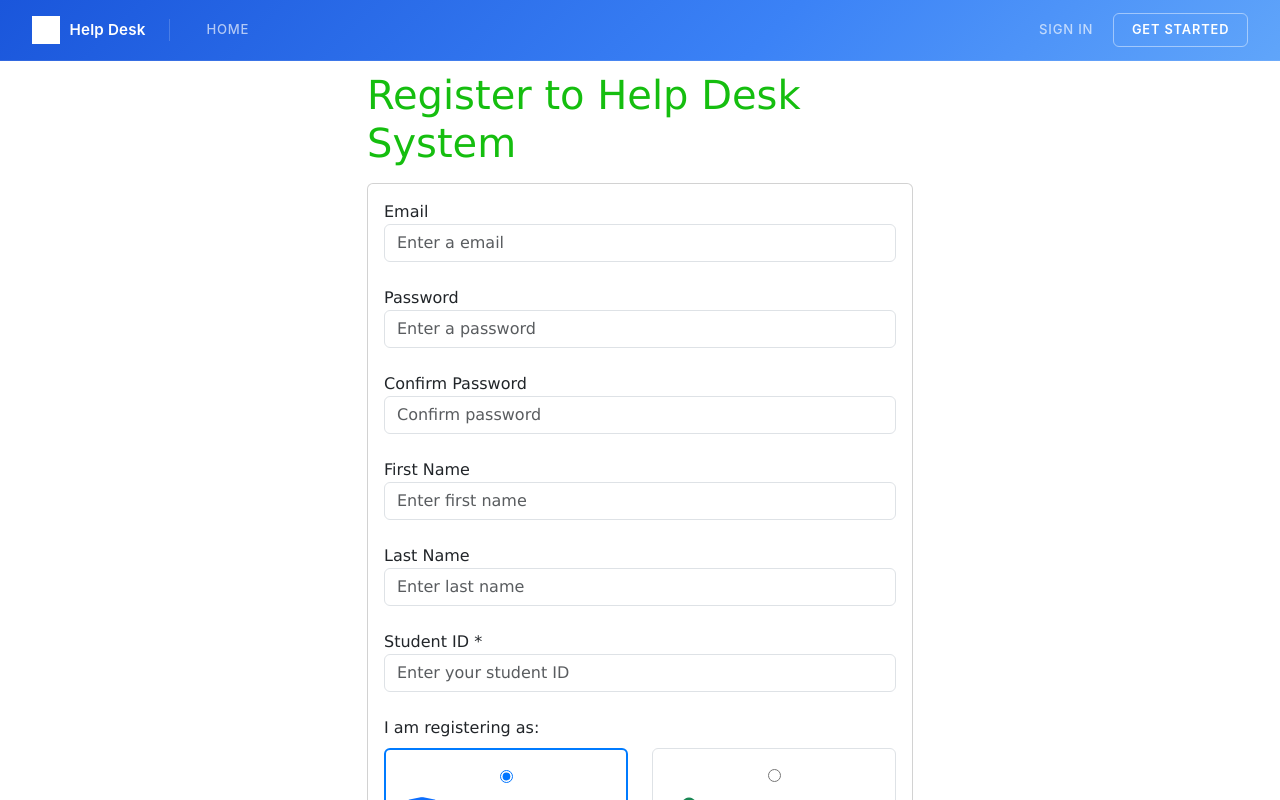
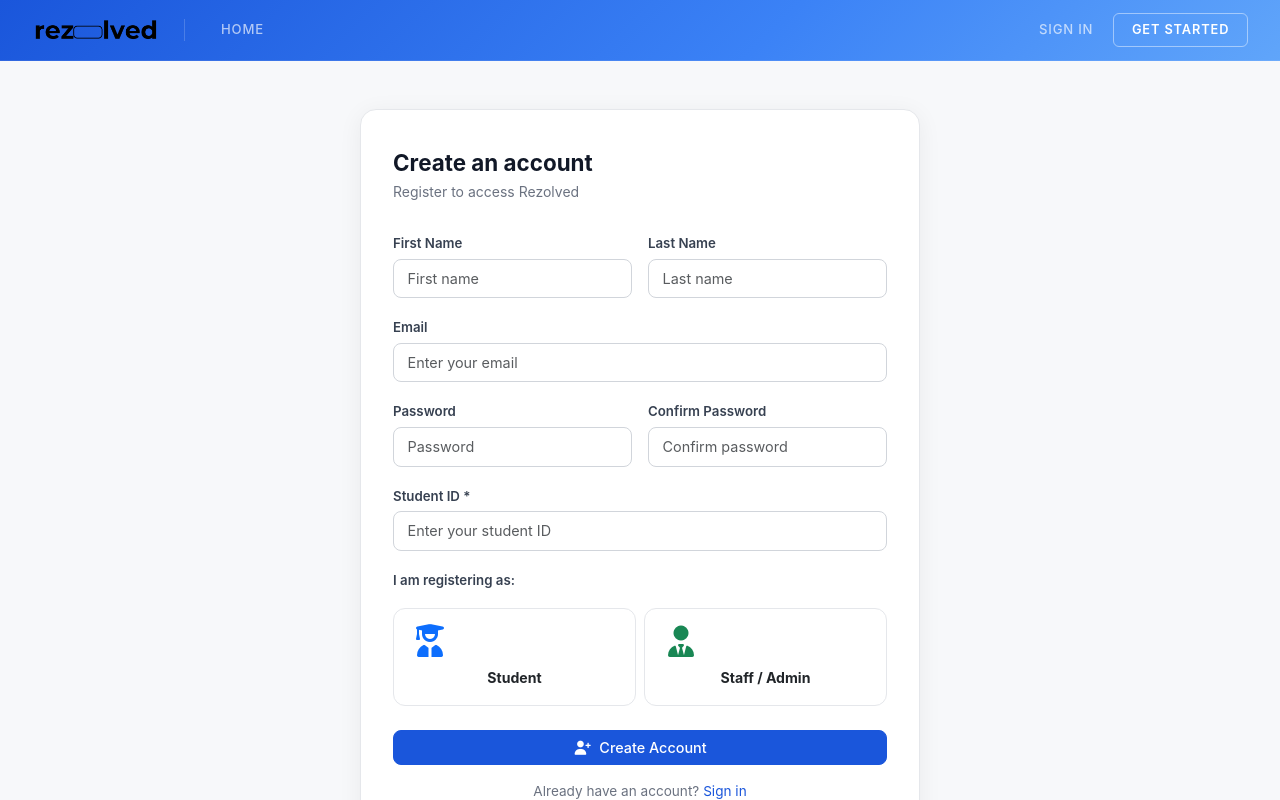
Before and after one commit to Zuck7/Rezolved, a React (Vite) app: page /users/signup in a window 1280 px wide. Shown: the top 800 px of the page. Built offline with nearby package versions, Linux system fonts and the light colour scheme.

Commit message:
UI updated

```diff
--- a/index.html
+++ b/index.html
@@ -2,9 +2,9 @@
 <html lang="en">
   <head>
     <meta charset="UTF-8" />
-    <link rel="icon" type="image/svg+xml" href="/src/assets/logo.svg" />
+    <link rel="icon" type="image/png" href="/src/assets/rezolved.png" />
     <meta name="viewport" content="width=device-width, initial-scale=1.0" />
-    <title>LeadGlobe</title>
+    <title>Rezolved</title>
   </head>
   <body>
     <div id="root"></div>
--- a/src/App.css
+++ b/src/App.css
@@ -353,10 +353,9 @@
 }
 .hd-nav-brand:hover { color: #93c5fd; text-decoration: none; }
 .hd-nav-logo {
-  height: 28px;
+  height: 64px;
   width: auto;
   object-fit: contain;
-  filter: brightness(0) invert(1);
 }
 
 /* Vertical divider */
@@ -523,3 +522,210 @@
   .hd-nav-divider { display: none; }
   .hd-nav-toggler { display: block; }
 }
+
+/* ── Inner page shared styles ──────────────────────────────── */
+
+/* Auth pages — centered card layout */
+.hd-auth-page {
+  min-height: 100vh;
+  background: #f7f8fa;
+  font-family: 'Inter', system-ui, -apple-system, sans-serif;
+  display: flex;
+  align-items: center;
+  justify-content: center;
+  padding: 2rem 1rem;
+}
+.hd-auth-card {
+  background: #fff;
+  border: 1px solid #e5e7eb;
+  border-radius: 16px;
+  padding: 2.5rem 2rem;
+  width: 100%;
+  max-width: 480px;
+  box-shadow: 0 4px 24px rgba(0,0,0,0.06);
+}
+.hd-auth-title {
+  font-size: 1.4rem;
+  font-weight: 700;
+  color: #111827;
+  margin-bottom: 0.25rem;
+}
+.hd-auth-sub {
+  font-size: 0.875rem;
+  color: #6b7280;
+  margin-bottom: 1.75rem;
+}
+.hd-auth-link {
+  font-size: 0.85rem;
+  color: #1a56db;
+  text-decoration: none;
+}
+.hd-auth-link:hover { text-decoration: underline; }
+
+/* Inner page (dashboard, tickets) */
+.hd-inner-page {
+  min-height: 100vh;
+  background: #f7f8fa;
+  font-family: 'Inter', system-ui, -apple-system, sans-serif;
+  padding: 2rem 1.5rem 4rem;
+}
+.hd-inner-content {
+  max-width: 1200px;
+  margin: 0 auto;
+}
+
+/* Page header */
+.hd-page-header {
+  display: flex;
+  align-items: flex-start;
+  justify-content: space-between;
+  flex-wrap: wrap;
+  gap: 1rem;
+  margin-bottom: 2rem;
+  padding-bottom: 1.25rem;
+  border-bottom: 1px solid #e5e7eb;
+}
+.hd-page-title {
+  font-size: 1.4rem;
+  font-weight: 700;
+  color: #111827;
+  margin: 0 0 0.2rem;
+}
+.hd-page-sub {
+  font-size: 0.875rem;
+  color: #6b7280;
+  margin: 0;
+}
+
+/* Override Bootstrap cards inside inner pages to match design */
+.hd-inner-page .card,
+.hd-auth-card .card {
+  border: 1px solid #e5e7eb !important;
+  border-radius: 12px !important;
+  box-shadow: none;
+}
+.hd-inner-page .card-header,
+.hd-auth-card .card-header {
+  background: #f9fafb !important;
+  border-bottom: 1px solid #e5e7eb !important;
+  border-radius: 12px 12px 0 0 !important;
+  padding: 0.85rem 1.25rem !important;
+  font-weight: 600;
+  color: #111827;
+  font-size: 0.9rem;
+}
+.hd-inner-page .card-body {
+  padding: 1.25rem;
+}
+.hd-inner-page .card:hover {
+  box-shadow: 0 4px 16px rgba(0,0,0,0.07);
+}
+
+/* Form controls */
+.hd-inner-page .form-control,
+.hd-inner-page .form-select,
+.hd-auth-card .form-control,
+.hd-auth-card .form-select {
+  border: 1px solid #d1d5db;
+  border-radius: 8px;
+  font-size: 0.9rem;
+  color: #111827;
+  padding: 0.5rem 0.85rem;
+  transition: border-color 0.15s, box-shadow 0.15s;
+}
+.hd-inner-page .form-control:focus,
+.hd-inner-page .form-select:focus,
+.hd-auth-card .form-control:focus,
+.hd-auth-card .form-select:focus {
+  border-color: #3b82f6;
+  box-shadow: 0 0 0 3px rgba(59,130,246,0.12);
+  outline: none;
+}
+.hd-inner-page label,
+.hd-auth-card label {
+  font-size: 0.83rem;
+  font-weight: 600;
+  color: #374151;
+  margin-bottom: 0.3rem;
+}
+
+/* Buttons inside inner pages */
+.hd-inner-page .btn-primary,
+.hd-auth-card .btn-primary {
+  background: #1a56db;
+  border-color: #1a56db;
+  border-radius: 8px;
+  font-weight: 500;
+  font-size: 0.9rem;
+}
+.hd-inner-page .btn-primary:hover,
+.hd-auth-card .btn-primary:hover {
+  background: #1648c0;
+  border-color: #1648c0;
+}
+.hd-inner-page .btn-outline-secondary,
+.hd-inner-page .btn-outline-primary,
+.hd-inner-page .btn-outline-warning,
+.hd-inner-page .btn-outline-danger,
+.hd-inner-page .btn-outline-info {
+  border-radius: 8px;
+  font-size: 0.85rem;
+}
+.hd-inner-page .btn-warning,
+.hd-auth-card .btn-warning {
+  border-radius: 8px;
+  font-size: 0.9rem;
+}
+
+/* Table */
+.hd-inner-page .table {
+  font-size: 0.875rem;
+  color: #111827;
+  border-collapse: separate;
+  border-spacing: 0;
+}
+.hd-inner-page .table thead th {
+  background: #f1f4f9 !important;
+  color: #374151 !important;
+  font-weight: 600;
+  font-size: 0.78rem;
+  text-transform: uppercase;
+  letter-spacing: 0.05em;
+  border-bottom: 1px solid #e5e7eb !important;
+  padding: 0.75rem 1rem;
+}
+.hd-inner-page .table tbody tr {
+  transition: background 0.12s;
+}
+.hd-inner-page .table tbody tr:hover {
+  background: #f7f8fb;
+}
+.hd-inner-page .table tbody td {
+  border-bottom: 1px solid #f0f1f3;
+  vertical-align: middle;
+  padding: 0.7rem 1rem;
+}
+.hd-inner-page .table-responsive {
+  border: 1px solid #e5e7eb;
+  border-radius: 12px;
+  overflow: hidden;
+}
+
+/* Alerts */
+.hd-inner-page .alert,
+.hd-auth-card .alert {
+  border-radius: 10px;
+  font-size: 0.88rem;
+}
+
+/* Spinner */
+.hd-spinner {
+  display: flex;
+  flex-direction: column;
+  align-items: center;
+  justify-content: center;
+  padding: 4rem 2rem;
+  color: #6b7280;
+  font-size: 0.9rem;
+  gap: 0.75rem;
+}
--- a/src/components/Home.jsx
+++ b/src/components/Home.jsx
@@ -27,7 +27,7 @@ function Home(){
             <section className="hd-hero">
                 <div className="hd-hero-inner">
                     <div className="hd-hero-badge">IT Support Portal</div>
-                    <h1 className="hd-hero-title">Help Desk System</h1>
+                    <h1 className="hd-hero-title">Rezolved</h1>
                     <p className="hd-hero-sub">Fast, simple ticket management for college IT support.</p>
                     {!isLoggedIn ? (
                         <div className="hd-hero-actions">
--- a/src/components/Layout.jsx
+++ b/src/components/Layout.jsx
@@ -1,5 +1,5 @@
 import { Link, useLocation } from 'react-router-dom';
-import image_logo from "../assets/logo.png"
+import image_logo from "../assets/rezolved.png"
 import { isAuthenticated, getEmail, getUserInfo, clearJWT } from './auth/auth-helper';
 
 function Layout() {
@@ -14,8 +14,7 @@ function Layout() {
 
                 {/* Brand */}
                 <Link className="hd-nav-brand" to="/">
-                    <img src={image_logo} alt="Logo" className="hd-nav-logo" />
-                    <span>Help Desk</span>
+                    <img src={image_logo} alt="Rezolved" className="hd-nav-logo" />
                 </Link>
 
                 <div className="hd-nav-divider"></div>
--- a/src/components/auth/Signup.jsx
+++ b/src/components/auth/Signup.jsx
@@ -60,67 +60,61 @@ const Signup = () => {
     }
 
     return (
-        <div className="container" style={{ paddingTop: 10 }}>
-            <div className="row">
-                <div className="offset-md-3 col-md-6">
-                    <h1>Register to Help Desk System</h1>
-                    <p className="flash"><span>{errorMsg}</span></p>
-                    <form onSubmit={handleSubmit} className="form card p-3">
-                        <div className="form-group">
+        <div className="hd-auth-page" style={{ alignItems: 'flex-start', paddingTop: '3rem' }}>
+            <div className="hd-auth-card" style={{ maxWidth: 560 }}>
+                <h2 className="hd-auth-title">Create an account</h2>
+                <p className="hd-auth-sub">Register to access Rezolved</p>
+                {errorMsg && <div className="alert alert-danger py-2">{errorMsg}</div>}
+                <form onSubmit={handleSubmit}>
+                    <div className="row g-3 mb-3">
+                        <div className="col-md-6 form-group">
+                            <label htmlFor="firstNameTextField">First Name</label>
+                            <input type="text" className="form-control"
+                                id="firstNameTextField"
+                                placeholder="First name"
+                                name="firstName"
+                                value={user.firstName || ''}
+                                onChange={handleChange} />
+                        </div>
+                        <div className="col-md-6 form-group">
+                            <label htmlFor="lastNameTextField">Last Name</label>
+                            <input type="text" className="form-control"
+                                id="lastNameTextField"
+                                placeholder="Last name"
+                                name="lastName"
+                                value={user.lastName || ''}
+                                onChange={handleChange} />
+                        </div>
+                    </div>
+                    <div className="form-group mb-3">
                         <label htmlFor="emailTextField">Email</label>
                         <input type="text" className="form-control"
                             id="emailTextField"
-                                placeholder="Enter a email"
+                            placeholder="Enter your email"
                             name="email"
                             value={user.email || ''}
-                                onChange={handleChange}>
-                            </input>
+                            onChange={handleChange} />
                     </div>
-                        <br />
-                        <div className="form-group">
+                    <div className="row g-3 mb-3">
+                        <div className="col-md-6 form-group">
                             <label htmlFor="passwordTextField">Password</label>
                             <input type="password" className="form-control"
                                 id="passwordTextField"
-                                placeholder="Enter a password"
+                                placeholder="Password"
                                 name="password"
                                 value={user.password || ''}
-                                onChange={handleChange}>
-                            </input>
+                                onChange={handleChange} />
                         </div>
-                        <br />
-                        <div className="form-group">
+                        <div className="col-md-6 form-group">
                             <label htmlFor="confirmPasswordTextField">Confirm Password</label>
                             <input type="password" className="form-control"
                                 id="confirmPasswordTextField"
-                                placeholder="Confirm password">
-                            </input>
+                                placeholder="Confirm password" />
                         </div>
-                        <br />
-                        <div className="form-group">
-                            <label htmlFor="firstNameTextField">First Name</label>
-                            <input type="text" className="form-control"
-                                id="firstNameTextField"
-                                placeholder="Enter first name"
-                                name="firstName"
-                                value={user.firstName || ''}
-                                onChange={handleChange}>
-                            </input>
                     </div>
-                        <br />
-                        <div className="form-group">
-                            <label htmlFor="lastNameTextField">Last Name</label>
-                            <input type="text" className="form-control"
-                                id="lastNameTextField"
-                                placeholder="Enter last name"
-                                name="lastName"
-                                value={user.lastName || ''}
-                                onChange={handleChange}>
-                            </input>
-                        </div>
-                        <br />
                     {/* Conditional fields based on user type */}
                     {selectedUserType === 'USER' ? (
-                            <div className="form-group">
+                        <div className="form-group mb-3">
                             <label htmlFor="studentIdTextField">Student ID *</label>
                             <input type="text" className="form-control"
                                 id="studentIdTextField"
@@ -128,11 +122,10 @@ const Signup = () => {
                                 name="studentId"
                                 value={user.studentId || ''}
                                 onChange={handleChange}
-                                    required>
-                                </input>
+                                required />
                         </div>
                     ) : (
-                            <div className="form-group">
+                        <div className="form-group mb-3">
                             <label htmlFor="departmentTextField">Department *</label>
                             <select className="form-control"
                                 id="departmentTextField"
@@ -152,46 +145,37 @@ const Signup = () => {
                             </select>
                         </div>
                     )}
-                        <br />
-                        <div className="form-group">
-                            <label>I am registering as:</label><br />
-                            <div className="row mt-2">
-                                <div className="col-md-6">
-                                    <div className="card" style={{ cursor: 'pointer', border: selectedUserType === 'USER' ? '2px solid #007bff' : '1px solid #dee2e6' }}>
-                                        <div className="card-body text-center" onClick={() => { setSelectedUserType('USER'); setUser(prev => ({...prev, userType: 'USER'})); }}>
-                                            <input type="radio" name="userType" value="USER" onChange={handleChange} checked={selectedUserType === 'USER'} required />
-                                            <i className="fas fa-user-graduate fa-2x d-block mt-2 mb-2 text-primary"></i>
-                                            <h5>Student</h5>
-                                            <p className="small text-muted">Submit tickets for academic and technical support</p>
+                    <div className="form-group mb-3">
+                        <label>I am registering as:</label>
+                        <div className="row g-2 mt-1">
+                            <div className="col-6">
+                                <div className="card text-center" style={{ cursor: 'pointer', border: selectedUserType === 'USER' ? '2px solid #1a56db' : '1px solid #e5e7eb', borderRadius: 10 }}
+                                    onClick={() => { setSelectedUserType('USER'); setUser(prev => ({...prev, userType: 'USER'})); }}>
+                                    <div className="card-body py-3">
+                                        <i className="fas fa-user-graduate fa-2x mb-2 text-primary d-block"></i>
+                                        <strong style={{ fontSize: '0.88rem' }}>Student</strong>
                                     </div>
                                 </div>
                             </div>
-                                <div className="col-md-6">
-                                    <div className="card" style={{ cursor: 'pointer', border: selectedUserType === 'ADMIN' ? '2px solid #007bff' : '1px solid #dee2e6' }}>
-                                        <div className="card-body text-center" onClick={() => { setSelectedUserType('ADMIN'); setUser(prev => ({...prev, userType: 'ADMIN'})); }}>
-                                            <input type="radio" name="userType" value="ADMIN" onChange={handleChange} checked={selectedUserType === 'ADMIN'} />
-                                            <i className="fas fa-user-tie fa-2x d-block mt-2 mb-2 text-success"></i>
-                                            <h5>Staff/Admin</h5>
-                                            <p className="small text-muted">Manage tickets and provide support</p>
+                            <div className="col-6">
+                                <div className="card text-center" style={{ cursor: 'pointer', border: selectedUserType === 'ADMIN' ? '2px solid #1a56db' : '1px solid #e5e7eb', borderRadius: 10 }}
+                                    onClick={() => { setSelectedUserType('ADMIN'); setUser(prev => ({...prev, userType: 'ADMIN'})); }}>
+                                    <div className="card-body py-3">
+                                        <i className="fas fa-user-tie fa-2x mb-2 text-success d-block"></i>
+                                        <strong style={{ fontSize: '0.88rem' }}>Staff / Admin</strong>
                                     </div>
                                 </div>
                             </div>
                         </div>
                     </div>
-                        &nbsp;
-                        <button className="btn btn-primary" type="submit">
-                            <i className="fas fa-edit"></i>
-                            Register
+                    <button className="btn btn-primary w-100 mt-2" type="submit">
+                        <i className="fas fa-user-plus me-2"></i>Create Account
                     </button>
-                        &nbsp; &nbsp;
-                        <Link href="#" to="/users/signin" className="btn btn-warning">
-                            <i className="fas fa-undo"></i>
-                            Return to Sign-In
-                        </Link>
-
+                    <p className="text-center mt-3 mb-0" style={{ fontSize: '0.85rem', color: '#6b7280' }}>
+                        Already have an account?{' '}
+                        <Link to="/users/signin" className="hd-auth-link">Sign in</Link>
+                    </p>
                 </form>
-                </div>
-
             </div>
         </div>
     );
```
Also changed, not shown: src/components/auth/Signin.jsx (+17 -27 lines), src/components/tickets/AddTicket.jsx (+5 -5 lines), src/components/tickets/EditTicket.jsx (+4 -4 lines), src/components/tickets/ListTickets.jsx (+6 -4 lines), src/components/tickets/ManageTicket.jsx (+19 -17 lines), src/assets/logo.png (deleted), src/assets/rezolved.png (added). Lines whose indentation alone changed are shown as unchanged.
